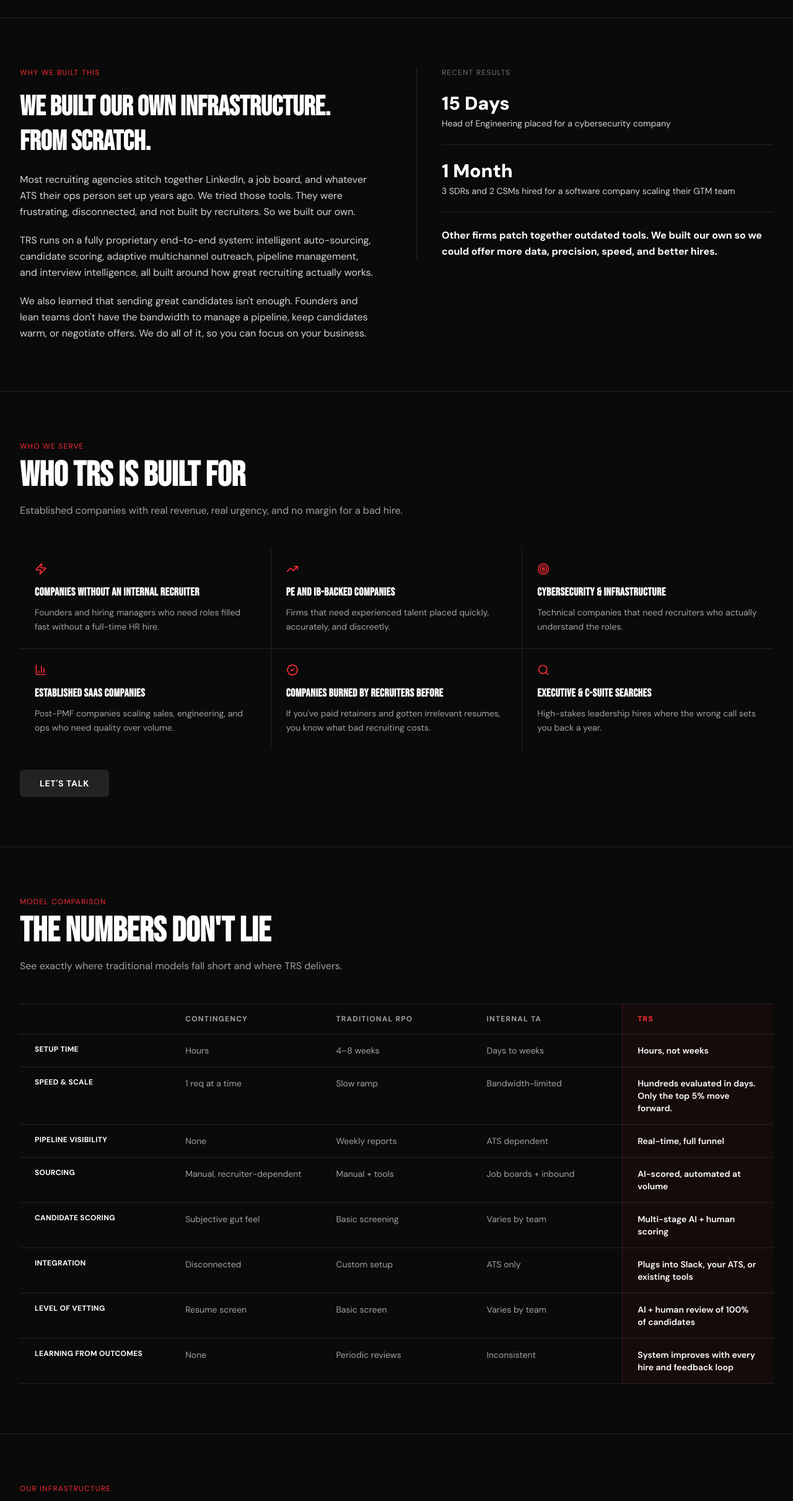
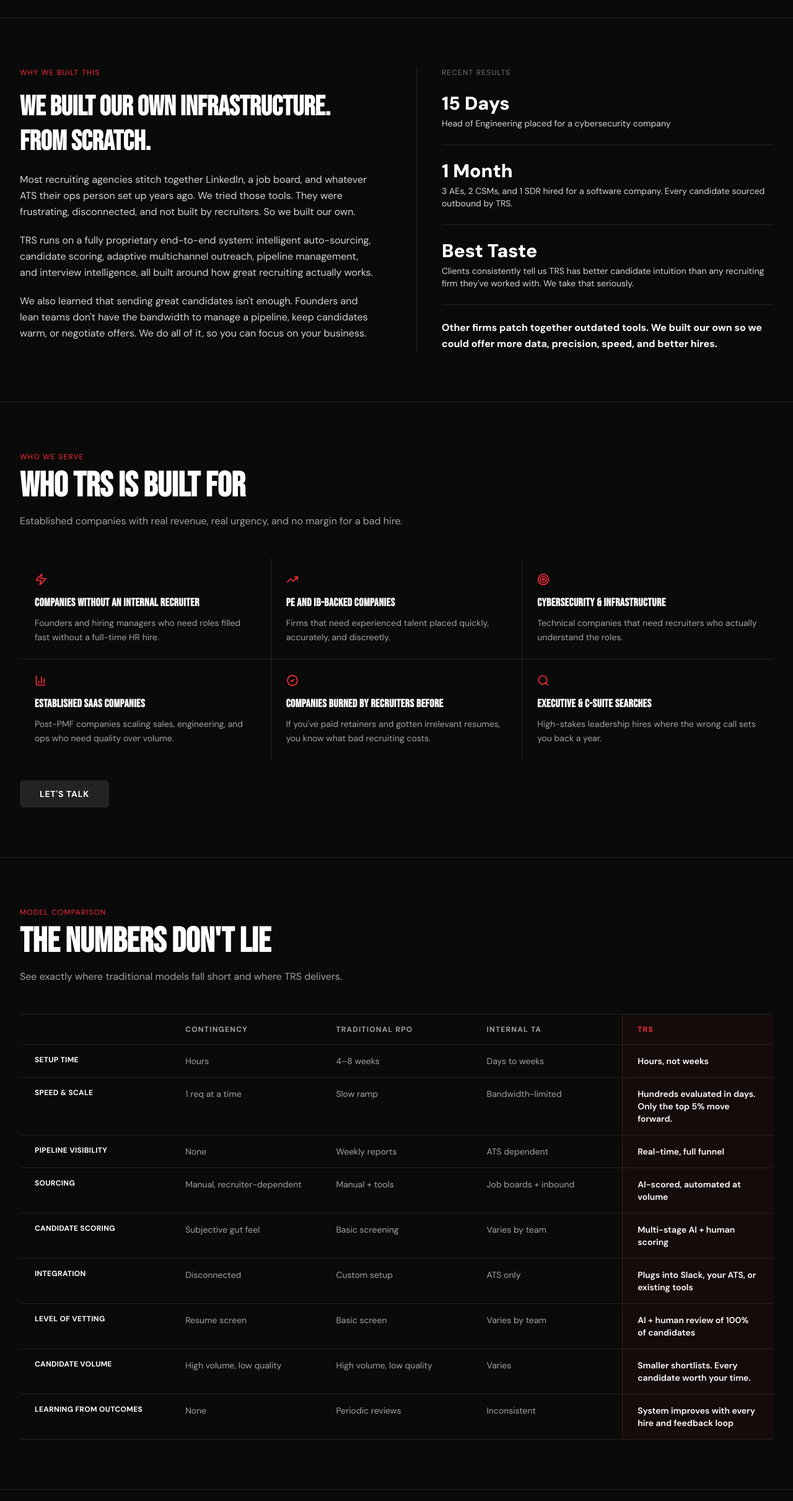
Before and after one commit to trsjohn/trs-website-wendy, a Next.js app: page / in a window 1280 px wide. Shown: the part 1058-3480 px from the top of the page at 62% size. Built offline with nearby package versions, Linux system fonts and the light colour scheme.

Commit message:
update copy

```diff
--- a/src/app/layout.tsx
+++ b/src/app/layout.tsx
@@ -2,7 +2,7 @@
 import type { Metadata } from "next";
 import Navbar from "../components/Navbar";
 import Footer from "../components/Footer";
-import { Sora, Plus_Jakarta_Sans } from "next/font/google";
+// import { Sora, Plus_Jakarta_Sans } from "next/font/google";
 import { Toasts } from "@/components/Toasts";
 import { Bebas_Neue, DM_Sans } from "next/font/google";
 
--- a/src/app/page.tsx
+++ b/src/app/page.tsx
@@ -204,8 +204,12 @@
                 <div className="text-sm text-neutral-300">Head of Engineering placed for a cybersecurity company</div>
               </div>
               <div className="border-t border-white/10 pt-6 space-y-1">
-                  <div className="text-3xl font-black text-white">1 Month</div>
-                <div className="text-sm text-neutral-300">3 SDRs and 2 CSMs hired for a software company scaling their GTM team</div>
+                <div className="text-3xl font-black text-white">1 Month</div>
+                <div className="text-sm text-neutral-300">3 AEs, 2 CSMs, and 1 SDR hired for a software company. Every candidate sourced outbound by TRS.</div>
+              </div>
+              <div className="border-t border-white/10 pt-6 space-y-1">
+                <div className="text-3xl font-black text-white">Best Taste</div>
+                <div className="text-sm text-neutral-300">Clients consistently tell us TRS has better candidate intuition than any recruiting firm they&apos;ve worked with. We take that seriously.</div>
               </div>
               <div className="border-t border-white/10 pt-6">
                 <p className="text-white font-bold leading-relaxed">Other firms patch together outdated tools. We built our own so we could offer more data, precision, speed, and better hires.</p>
@@ -319,6 +323,7 @@
                     { label: "Candidate Scoring", contingency: "Subjective gut feel", rpo: "Basic screening", internalTA: "Varies by team", trs: "Multi-stage AI + human scoring" },
                     { label: "Integration", contingency: "Disconnected", rpo: "Custom setup", internalTA: "ATS only", trs: "Plugs into Slack, your ATS, or existing tools" },
                     { label: "Level of Vetting", contingency: "Resume screen", rpo: "Basic screen", internalTA: "Varies by team", trs: "AI + human review of 100% of candidates" },
+                    { label: "Candidate Volume", contingency: "High volume, low quality", rpo: "High volume, low quality", internalTA: "Varies", trs: "Smaller shortlists. Every candidate worth your time." },
                     { label: "Learning from Outcomes", contingency: "None", rpo: "Periodic reviews", internalTA: "Inconsistent", trs: "System improves with every hire and feedback loop" },
                   ].map(({ label, contingency, rpo, internalTA, trs }, i) => (
                     <tr key={i} className="align-top text-sm">
@@ -343,6 +348,7 @@
                 { label: "Candidate Scoring", traditional: "Subjective gut feel", trs: "Multi-stage AI + human scoring" },
                 { label: "Integration", traditional: "Disconnected from your workflow", trs: "Plugs into Slack, ATS, or existing tools" },
                 { label: "Level of Vetting", traditional: "Resume screen at best", trs: "AI + human review of 100% of candidates" },
+                { label: "Candidate Volume", traditional: "High volume, low quality", trs: "Smaller shortlists. Every candidate worth your time." },
                 { label: "Learning from Outcomes", traditional: "None", trs: "System improves with every hire" },
               ].map(({ label, traditional, trs }, i) => (
                 <div key={i} className="p-4">
@@ -613,7 +619,7 @@
               {[
                 {
                   q: "We already tried a recruiter and it didn't work.",
-                  a: "That's the most common thing we hear. Most recruiters send a pile of resumes and disappear. We own the entire process: sourcing, screening, scorecards, offer negotiation. If you've been burned before, you'll recognize the difference immediately."
+                  a: "That's the most common thing we hear. Most recruiters send a pile of resumes and disappear. We own the entire process: sourcing, screening, scorecards, offer negotiation. We'd rather send you three people worth interviewing than fifteen you have to wade through. If you've been burned before, you'll recognize the difference immediately."
                 },
                 {
                   q: "We don't have a job description ready.",
@@ -625,7 +631,7 @@
                 },
                 {
                   q: "How fast is fast, really?",
-                  a: "First shortlist in under 9 days. Average time to hire is 21 days. We placed a Head of Engineering for a cybersecurity company in 15 days and hired 5 GTM roles for a software company in one month. Those aren't outliers. That's the system working."
+                  a: "First shortlist in under 9 days. Average time to hire is 21 days. We placed a Head of Engineering for a cybersecurity company in 15 days and hired 6 GTM roles for a software company in one month. Those aren't outliers. That's the system working."
                 },
                 {
                   q: "Our budget is tight right now.",
```
